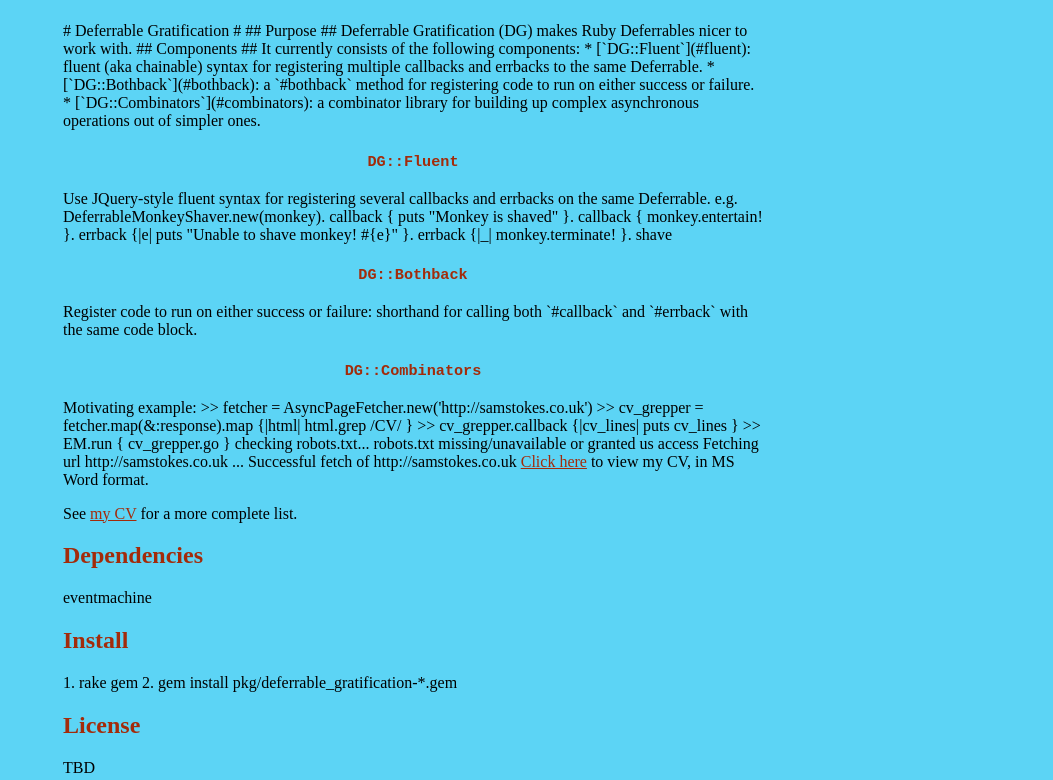
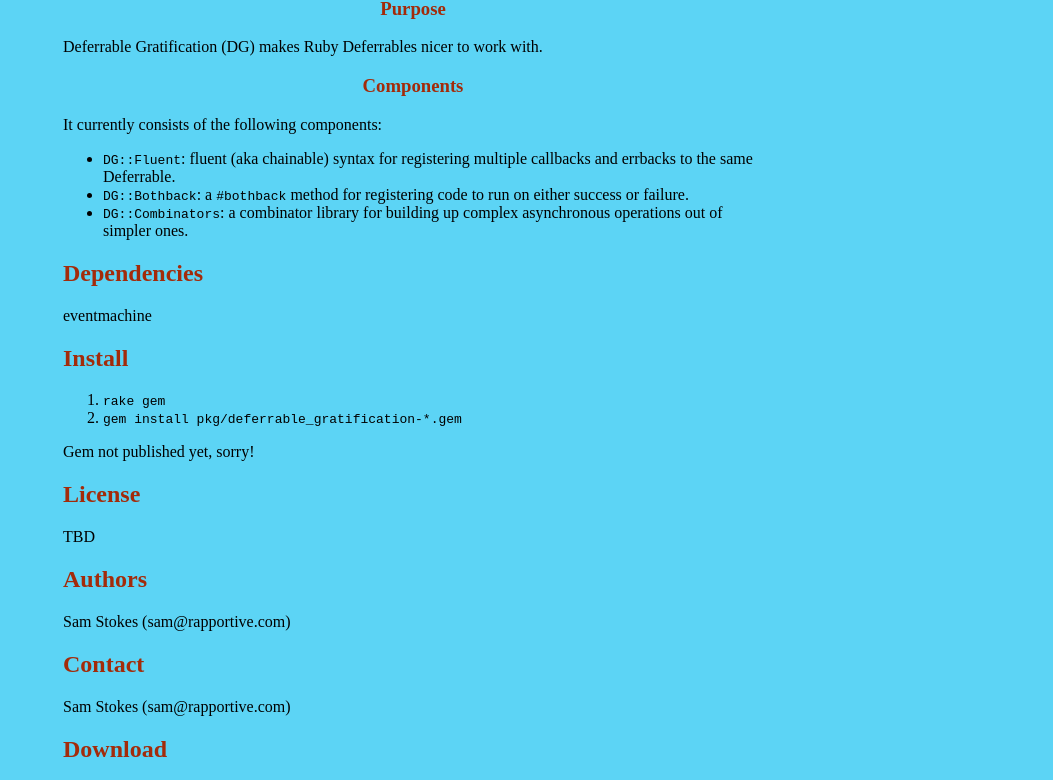
Before and after one commit to samstokes/deferrable_gratification, a plain HTML site: page index.html in a window 1280 px wide. Shown: the part 312-1092 px from the top of the page, without its empty margins (227-1280 px from the left). Drawn offline with Linux system fonts and the light colour scheme.

Commit message:
Give the autogenerated index.html some love

```diff
--- a/index.html
+++ b/index.html
@@ -5,7 +5,7 @@
   <head>
     <meta http-equiv="Content-Type" content="text/html; charset=utf-8"/>
 
-	<title>samstokes/deferrable_gratification @ GitHub</title>
+    <title>Deferrable Gratification</title>
 
     <style type="text/css">
       body {
@@ -45,78 +45,55 @@
           <img border="0" width="90" src="http://github.com/images/modules/download/tar.png"></a>
       </div>
 
-    <h1><a href="http://github.com/samstokes/deferrable_gratification">deferrable_gratification</a>
-      <span class="small">by <a href="http://github.com/samstokes">samstokes</a></span></h1>
+      <h1><a
+          href="http://github.com/samstokes/deferrable_gratification">Deferrable Gratification</a>
+        <span class="small">by <a href="http://github.com/samstokes">Sam Stokes</a></span></h1>
 
       <div class="description">
         Rich declarative API extensions for Ruby Deferrables.
       </div>
 
-    <p># Deferrable Gratification #
+      <h2>Deferrable Gratification</h2>
 
-## Purpose ##
+      <h3>Purpose</h3>
 
-Deferrable Gratification (DG) makes Ruby Deferrables nicer to work with.
+      <p>Deferrable Gratification (DG) makes Ruby Deferrables nicer to work with.</p>
 
-## Components ##
+      <h3>Components</h3>
 
-It currently consists of the following components:
+      <p>It currently consists of the following components:</p>
 
- * [`DG::Fluent`](#fluent): fluent (aka chainable) syntax for registering
+      <ul>
+        <li>
+          <tt>DG::Fluent</tt>: fluent (aka chainable) syntax for registering
           multiple callbacks and errbacks to the same Deferrable.
+        </li>
 
- * [`DG::Bothback`](#bothback): a `#bothback` method for registering code to
+        <li>
+          <tt>DG::Bothback</tt>: a <tt>#bothback</tt> method for registering code to
           run on either success or failure.
+        </li>
 
- * [`DG::Combinators`](#combinators): a combinator library for building up
+        <li>
+          <tt>DG::Combinators</tt>: a combinator library for building up
           complex asynchronous operations out of simpler ones.
+        </li>
+      </ul>
 
-
-<h3 id="fluent"><tt>DG::Fluent</tt></h3>
-
-Use JQuery-style fluent syntax for registering several callbacks and
-errbacks on the same Deferrable.  e.g.
-
-     DeferrableMonkeyShaver.new(monkey).
-       callback { puts "Monkey is shaved" }.
-       callback { monkey.entertain! }.
-       errback {|e| puts "Unable to shave monkey! #{e}" }.
-       errback {|_| monkey.terminate! }.
-       shave
-
-<h3 id="bothback"><tt>DG::Bothback</tt></h3>
-
-Register code to run on either success or failure: shorthand for calling both
-`#callback` and `#errback` with the same code block.
-
-<h3 id="combinators"><tt>DG::Combinators</tt></h3>
-
-Motivating example:
-
-    >> fetcher = AsyncPageFetcher.new('http://samstokes.co.uk')
-    >> cv_grepper = fetcher.map(&:response).map {|html| html.grep /CV/ }
-    >> cv_grepper.callback {|cv_lines| puts cv_lines }
-    >> EM.run { cv_grepper.go }
-    checking robots.txt...
-    robots.txt missing/unavailable or granted us access
-    Fetching url http://samstokes.co.uk ...
-    Successful fetch of http://samstokes.co.uk
-
-    <a href="CV/">Click here</a> to view my CV, in MS Word format.
-    <p>See <a href="CV/">my CV</a> for a more complete list.</p></p><h2>Dependencies</h2>
+      <h2>Dependencies</h2>
       <p>eventmachine</p>
       <h2>Install</h2>
-<p>1. rake gem
-2. gem install pkg/deferrable_gratification-*.gem</p>
+      <ol>
+        <li><tt>rake gem</tt></li>
+        <li><tt>gem install pkg/deferrable_gratification-*.gem</tt></li>
+      </ol>
+      <p>Gem not published yet, sorry!</p>
       <h2>License</h2>
       <p>TBD</p>
       <h2>Authors</h2>
-<p>Sam Stokes (sam@rapportive.com)
-<br/>
-<br/>      </p>
+      <p>Sam Stokes (sam@rapportive.com)</p>
       <h2>Contact</h2>
-<p>Sam Stokes (sam@rapportive.com)
-<br/>      </p>
+      <p>Sam Stokes (sam@rapportive.com)</p>
 
 
       <h2>Download</h2>
```
Lines whose indentation alone changed are shown as unchanged.
